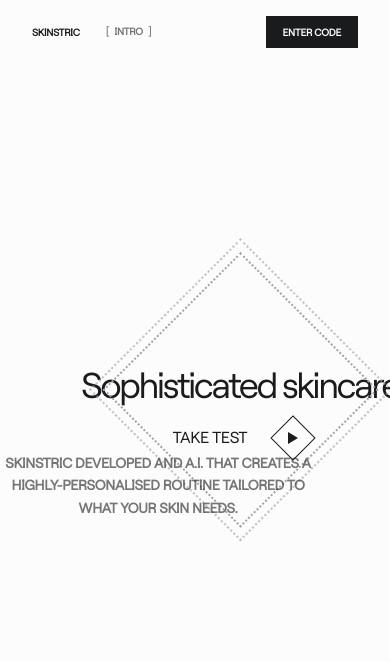
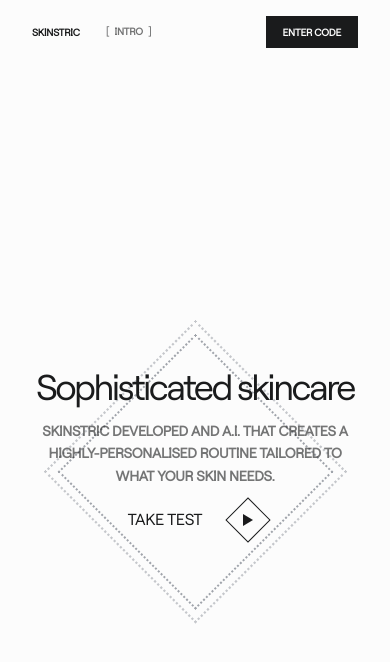
Before and after one commit to kmb1122/Skinstric-Internship, a Next.js app: page / in a window 390 px wide. Shown: the top 662 px of the page. Built offline with nearby package versions, Linux system fonts and the light colour scheme.

Commit message:
Finished homepage, phone width CSS

```diff
--- a/app/page.module.css
+++ b/app/page.module.css
@@ -125,6 +125,11 @@
   position: relative;
   width: 44px;
   height: 44px;
+  transition: transform 0.25s ease;
+}
+
+.side__btn:active .square {
+  transform: scale(.9);
 }
 
 .square__inner,
@@ -221,33 +226,19 @@
 
 @media (max-width: 1020px) {
   .page {
-    width: 100vw;      /* full viewport width */
-    max-width: none;   /* kill any max-width from base */
-    margin: 0;         /* kill centering */
-    padding: 0;     /* kill horizontal padding */
+    flex-direction: column;
+    align-items: center;
+    justify-content: center;
   }
 
-  .mobile-flow {
+  .main {
+    position: relative;
     width: 100%;
-    max-width: none;
-    margin: 0;
-    padding: 0;
     display: flex;
     flex-direction: column;
     align-items: center;
-    justify-content: center;
-    gap: 24px;
-    position: relative;
-    z-index: 2;
-  }
-
-  .main {
-    width: 100%;
-    max-width: none;
-    margin: 0;
-    padding-top: 36px;
-    position: relative;
-    display: block;
+    gap: 120px;
+    padding-top: 24px;
   }
 
   .title  {
@@ -256,13 +247,13 @@
     text-align: center;
     margin: 0;
     z-index: 1;
-    order: 1;
   }
 
   .description {
-    position: static;
-    margin-top: -8px;
-    order: 2;
+    position: absolute;
+    top: 54%;
+    left: 50%;
+    transform: translate(-50%, -50%);
     font-size: clamp(16px, 2px + .625vw, 18px);
     font-weight: 600;
     letter-spacing: -.02em;
@@ -290,8 +281,6 @@
     transform: none;
     top: auto;
     right: auto;
-    margin-top: 24px;
-    z-index: 2;
   }
 
   .rhombus__left {
@@ -333,7 +322,8 @@
 
 @media (max-width: 600px) {
   .main {
-    gap: 16px;
+    gap: 80px;
+    padding-top: 56px;
   }
 
   .title {
--- a/app/page.tsx
+++ b/app/page.tsx
@@ -31,8 +31,8 @@ export default function Home() {
 
   return (
     <div className={style.page}>
-      <div className={style.mobileFlow}>
       <main className={style.main}>
+
         <div ref={leftWrapperRef} className={style.button__wrapper__left}>
           <button
             className={`${style.side__btn} ${style.side__btn__left}`}
@@ -137,6 +137,5 @@ export default function Home() {
 
       <p className={style.description}>SKINSTRIC DEVELOPED AND A.I. THAT CREATES A HIGHLY-PERSONALISED ROUTINE TAILORED TO WHAT YOUR SKIN NEEDS.</p>
     </div>
-    </div>
   );
 }
```
Lines whose indentation alone changed are shown as unchanged.
